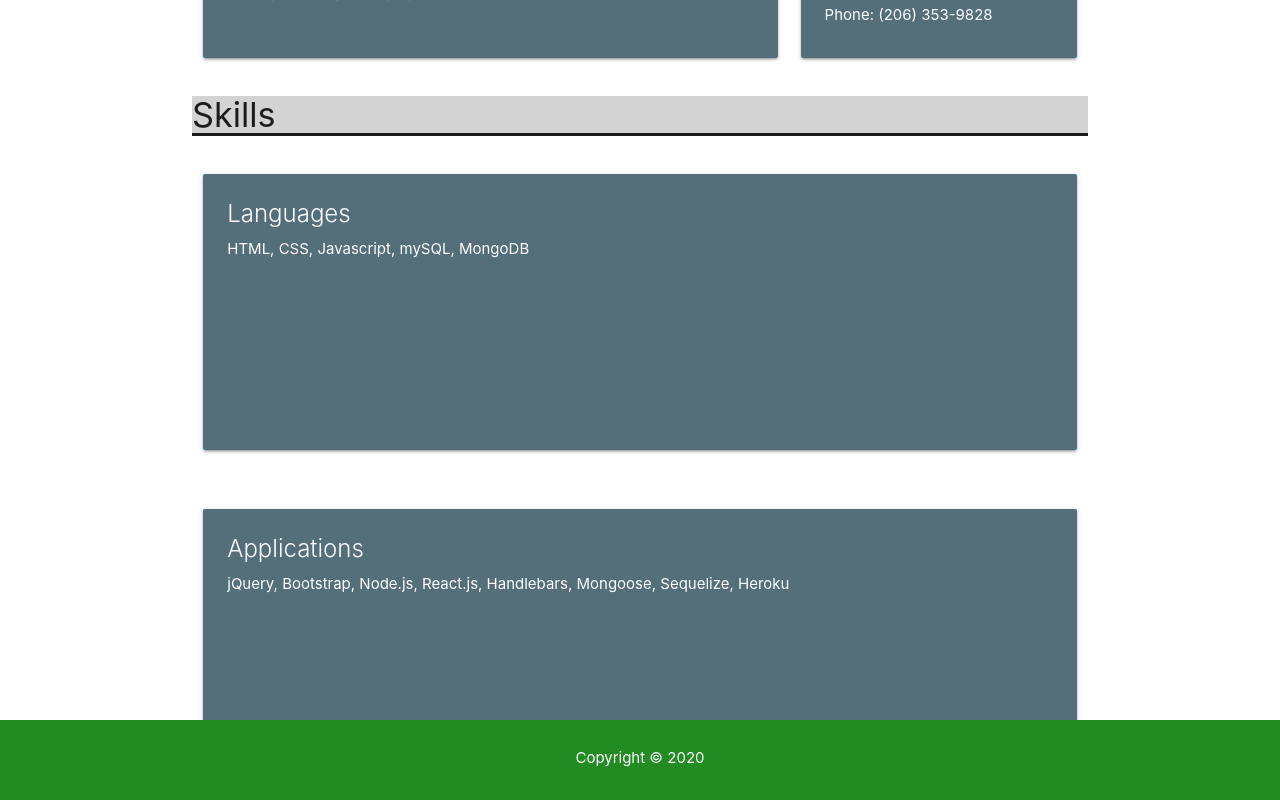
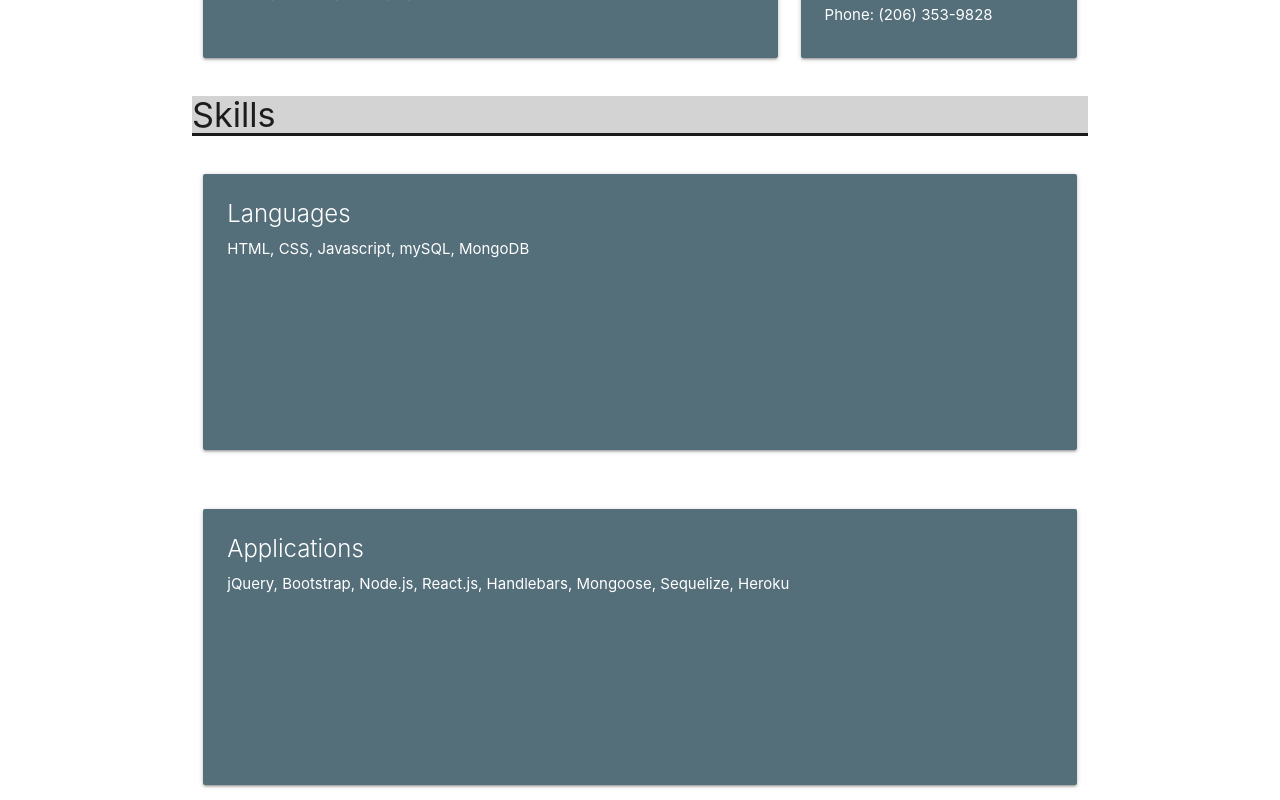
Before and after one commit to nick555555/ReactPortfolio, a React (Create React App) app: page / in a window 1280 px wide. Shown: the part 671-1471 px from the top of the page. Built offline with nearby package versions, Linux system fonts and the light colour scheme.

Commit message:
fixed iframe scaling

```diff
--- a/src/App.js
+++ b/src/App.js
@@ -14,7 +14,7 @@ function App() {
       <Route exact path="/main" component={Main} />
       <Route exact path="/portfolio" component={Portfolio} />
       <Route exact path="/resume" component={Resume} />
-      <Footer />
+      {/* <Footer /> */}
     </Router>
   );
 }
--- a/src/pages/Resume.js
+++ b/src/pages/Resume.js
@@ -7,7 +7,7 @@ function Resume() {
             <div className="row">
                 <a href="https://docs.google.com/document/d/1ekdrHDxmg8wHa09uTPwe57TsrbJzWXor1hxq30QJN2w/edit?usp=sharing"><h5 style={{textAlign:"center"}}>Nicholas Seto's Resume</h5></a>
             </div>
-            <iframe width="100%" height="100%" src="https://docs.google.com/document/d/e/2PACX-1vRKldj6pDtI1KsBoLrz6VvKBrM0-gpLNJLRVlGiLiRAhUffyz808ErDUssnmDcccWeC8eBxJ2RPh7EN/pub?embedded=true"></iframe>
+            <iframe width="100%" height="153%" src="https://docs.google.com/document/d/e/2PACX-1vRKldj6pDtI1KsBoLrz6VvKBrM0-gpLNJLRVlGiLiRAhUffyz808ErDUssnmDcccWeC8eBxJ2RPh7EN/pub?embedded=true"></iframe>
         </div>
     )
 }
```
Also changed, not shown: src/pages/Images/ReactPortfolio.png (deleted), src/pages/Images/UpdatedPortfolio.png (deleted).
